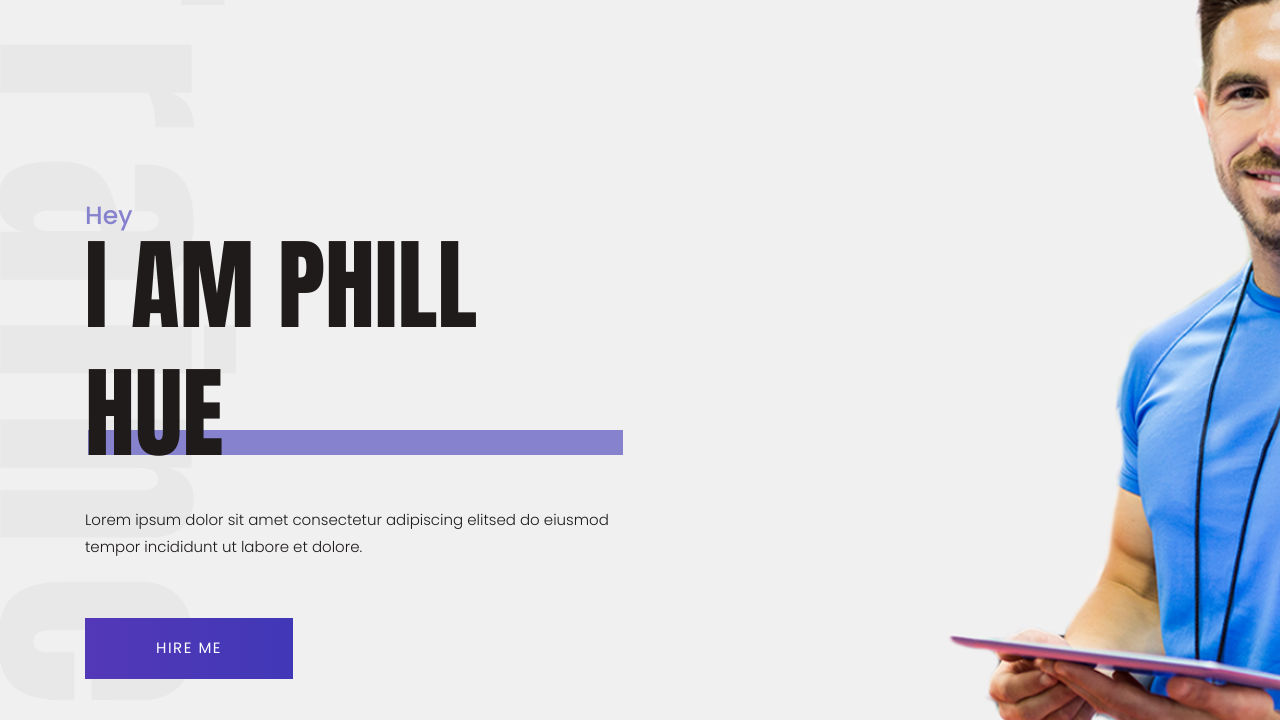
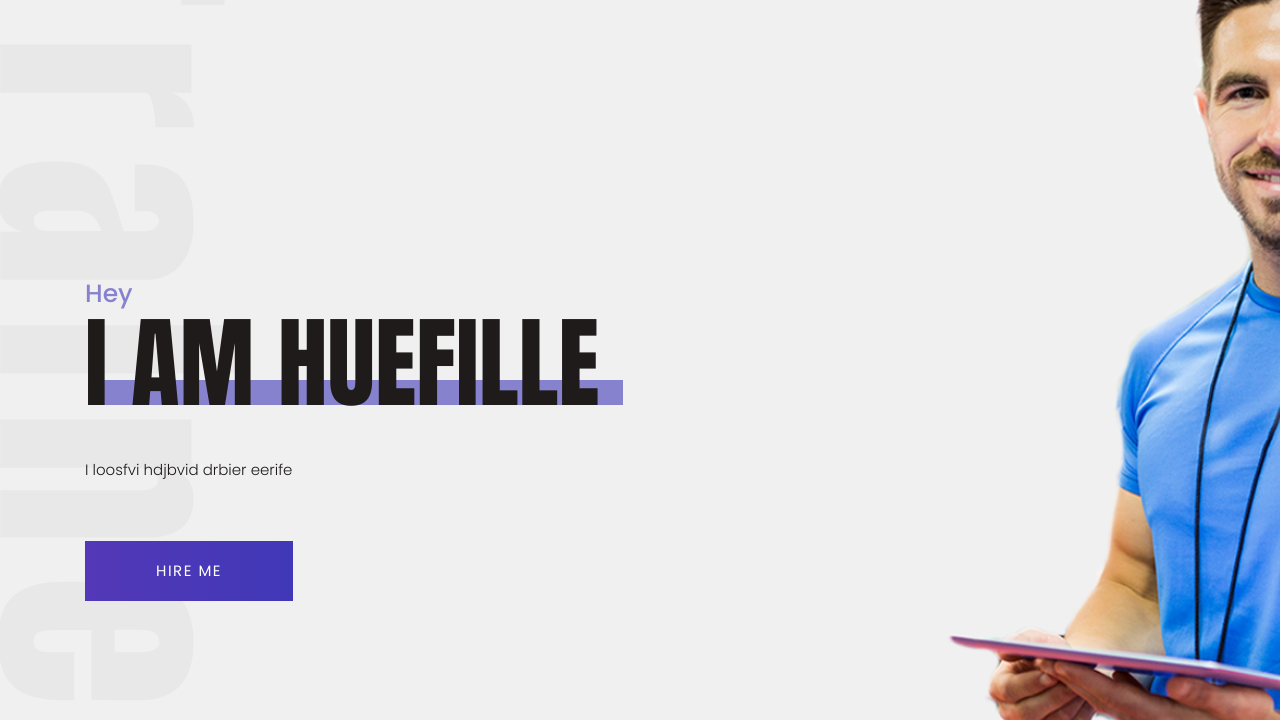
Before and after one commit to eperfrag-tol2eh9/41p, a plain HTML site: page index.html in a window 1280 px wide. Shown: the part 80-800 px from the top of the page. Drawn offline with Linux system fonts and the light colour scheme.

Commit message:
Update index.html

```diff
--- a/index.html
+++ b/index.html
@@ -78,9 +78,8 @@
                     <div class="banner_text">
                         <div class="banner_text_iner">
                             <h5>Hey</h5>
-                            <h1>I AM PHILL Hue</h1>
-                            <p>Lorem ipsum dolor sit amet consectetur adipiscing elitsed do eiusmod tempor incididunt ut
-                                labore et dolore.</p>
+                            <h1>I AM HUEFILLe</h1>
+                            <p>I loosfvi hdjbvid drbier eerife</p>
                             <div class="banner_btn">
                                 <a href="#" class="btn_1">Hire me</a>
                             </div>
```
